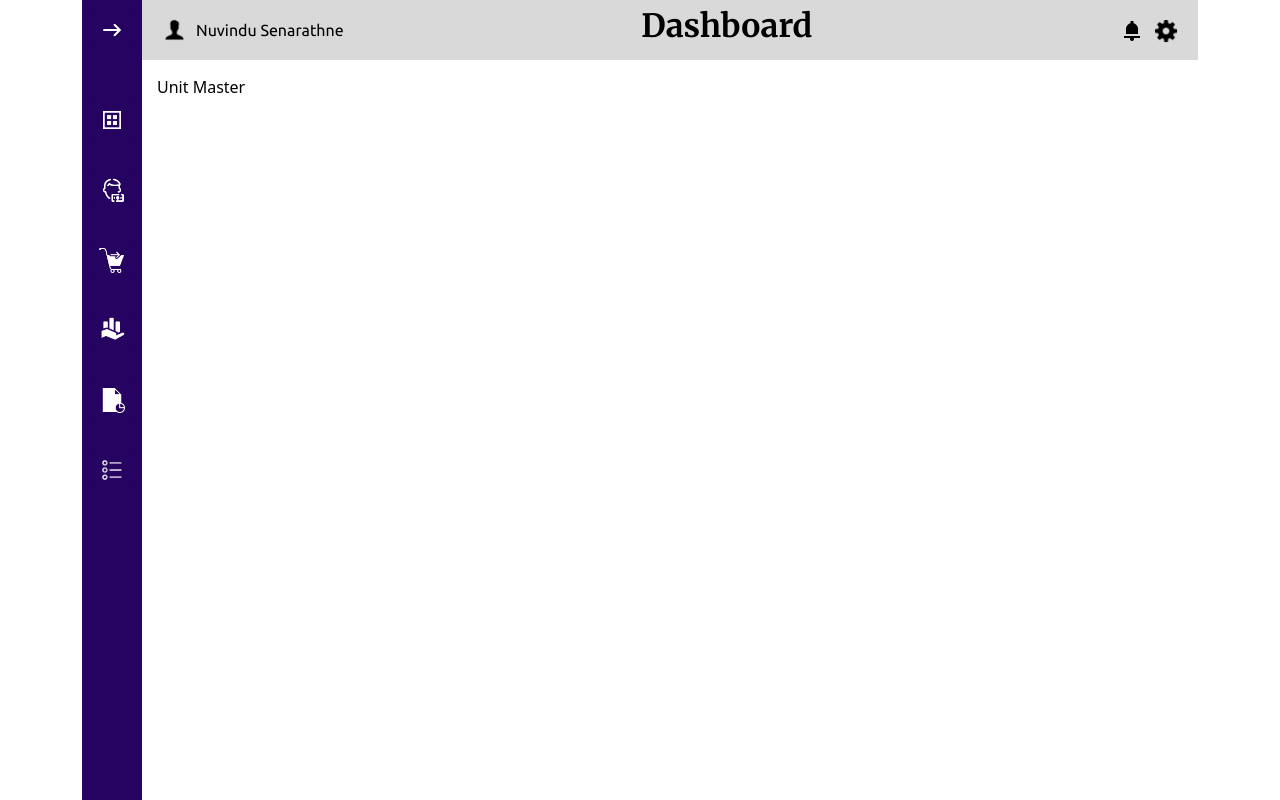
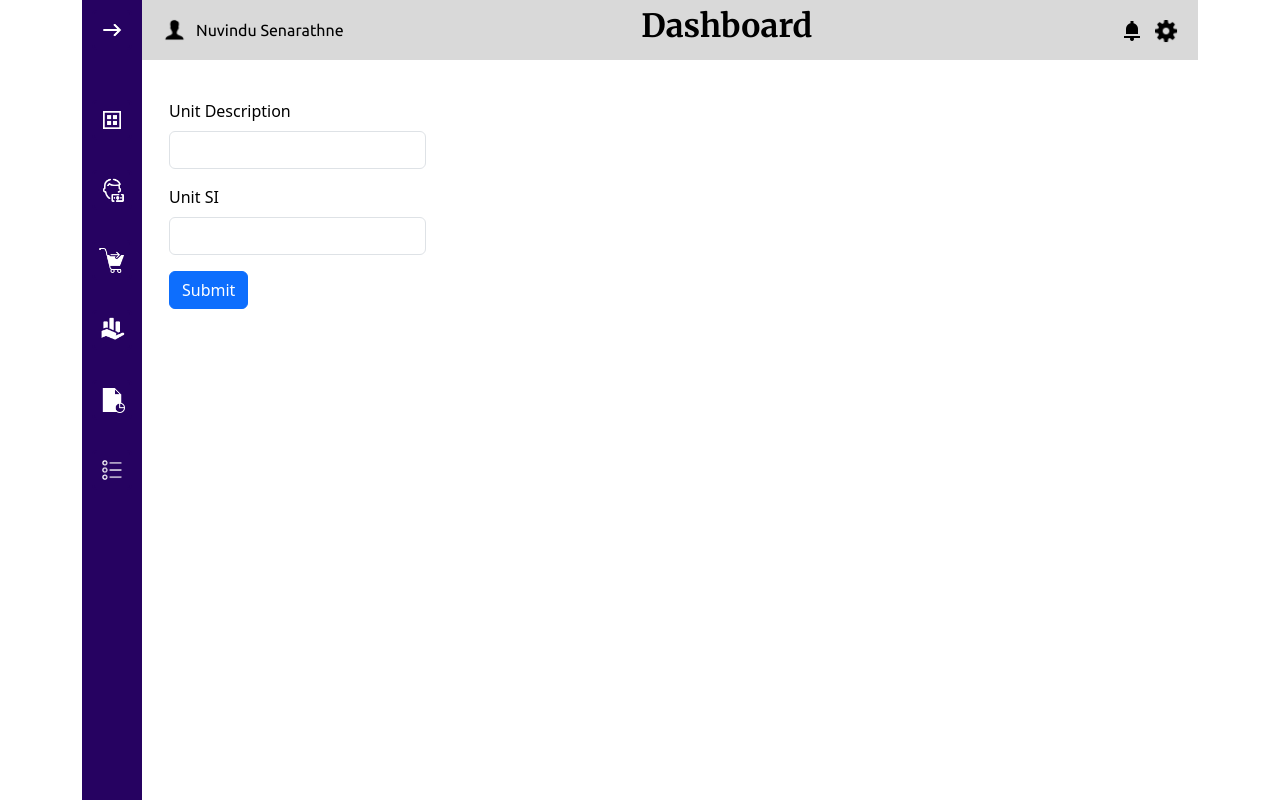
Before and after one commit to UOR-Project-Team/ERP-System-Frontend, a React (Create React App) app: page /home/unit-master in a window 1280 px wide. Built offline with nearby package versions, Linux system fonts and the light colour scheme.

Commit message:
Initial commit

```diff
--- a/package.json
+++ b/package.json
@@ -18,7 +18,7 @@
     "react-icons": "^4.12.0",
     "react-modal": "^3.16.1",
     "react-router-dom": "^6.20.0",
-    "react-scripts": "5.0.1",
+    "react-scripts": "^5.0.1",
     "web-vitals": "^2.1.4"
   },
   "scripts": {
--- a/src/components/content.unitMaster.js
+++ b/src/components/content.unitMaster.js
@@ -2,9 +2,51 @@ import React, { useState } from 'react';
 
 function UnitMaster() {
 
+  const [unitDescription, setUnitDescription] = useState('');
+  const [unitSI, setUnitSI] = useState('');
+
+  const handleSubmit = (e) => {
+    e.preventDefault();
+    // Add your form submission logic here
+    console.log('Unit Description:', unitDescription);
+    console.log('Unit SI:', unitSI);
+    // Reset the form fields
+    setUnitDescription('');
+    setUnitSI('');
+  };
+
   return (
-    <div>
-      Unit Master
+    <div className="container mt-4">
+      {/* <h2>Unit Form</h2> */}
+      <form onSubmit={handleSubmit}>
+        <div className="mb-3">
+          <label htmlFor="unitDescription" className="form-label">
+            Unit Description
+          </label>
+          <input
+            type="text"
+            className="form-control"
+            id="unitDescription"
+            value={unitDescription}
+            onChange={(e) => setUnitDescription(e.target.value)}
+          />
+        </div>
+        <div className="mb-3">
+          <label htmlFor="unitSI" className="form-label">
+            Unit SI
+          </label>
+          <input
+            type="text"
+            className="form-control"
+            id="unitSI"
+            value={unitSI}
+            onChange={(e) => setUnitSI(e.target.value)}
+          />
+        </div>
+        <button type="submit" className="btn btn-primary">
+          Submit
+        </button>
+      </form>
     </div>
   );
 }
--- a/src/containers/page.home.js
+++ b/src/containers/page.home.js
@@ -47,7 +47,7 @@ function Home() {
           <Routes>
             <Route path="/" element={<Dashboard />} />
             <Route path="category-master" element={<CategoryMaster />} />
-            <Route path="unit-master" element={<UnitMaster />} />
+            <Route path="/unit-master" element={<UnitMaster />} />
             <Route path="item-master" element={<ItemMaster />} />
             <Route path="supplier-master" element={<SupplierMaster />} />
             <Route path="employee-master" element={<EmployeeMaster />} />
```
Also changed, not shown: 2 other files (tests, documents, lock files or other folders).
